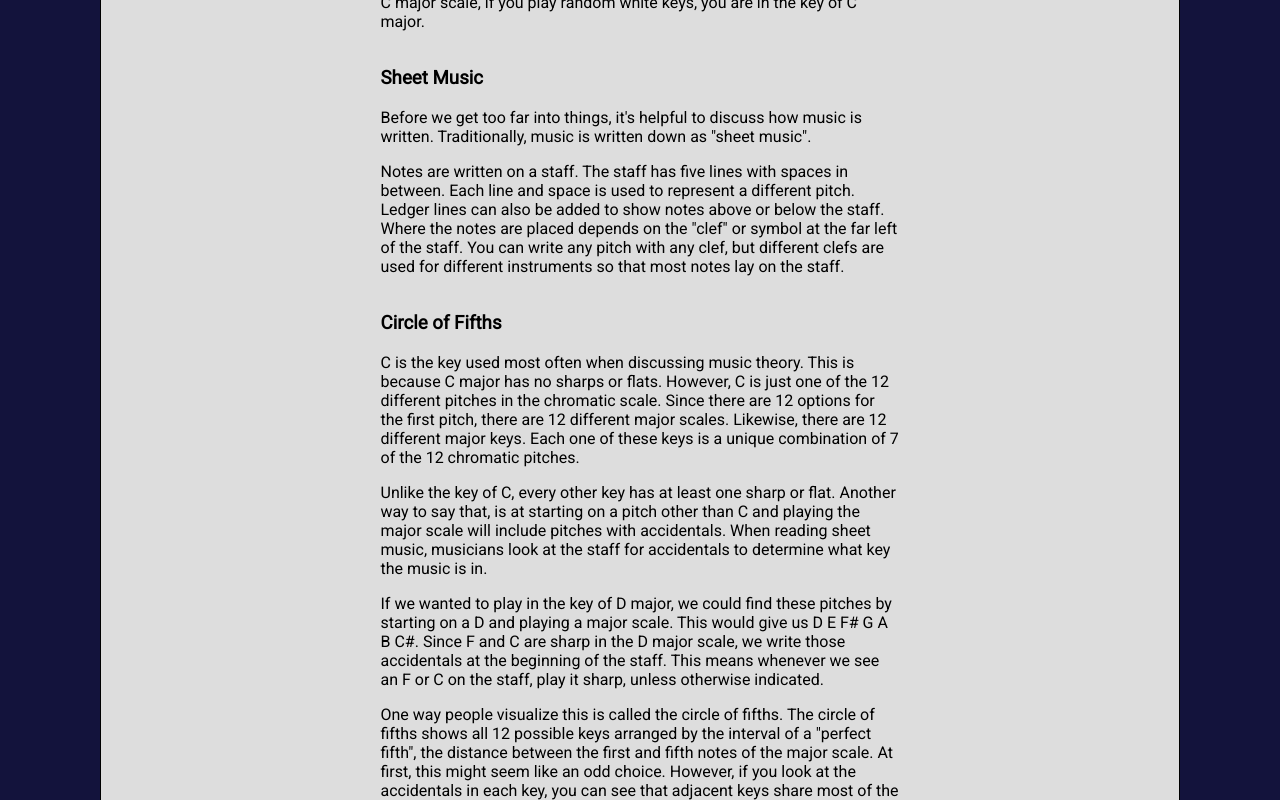
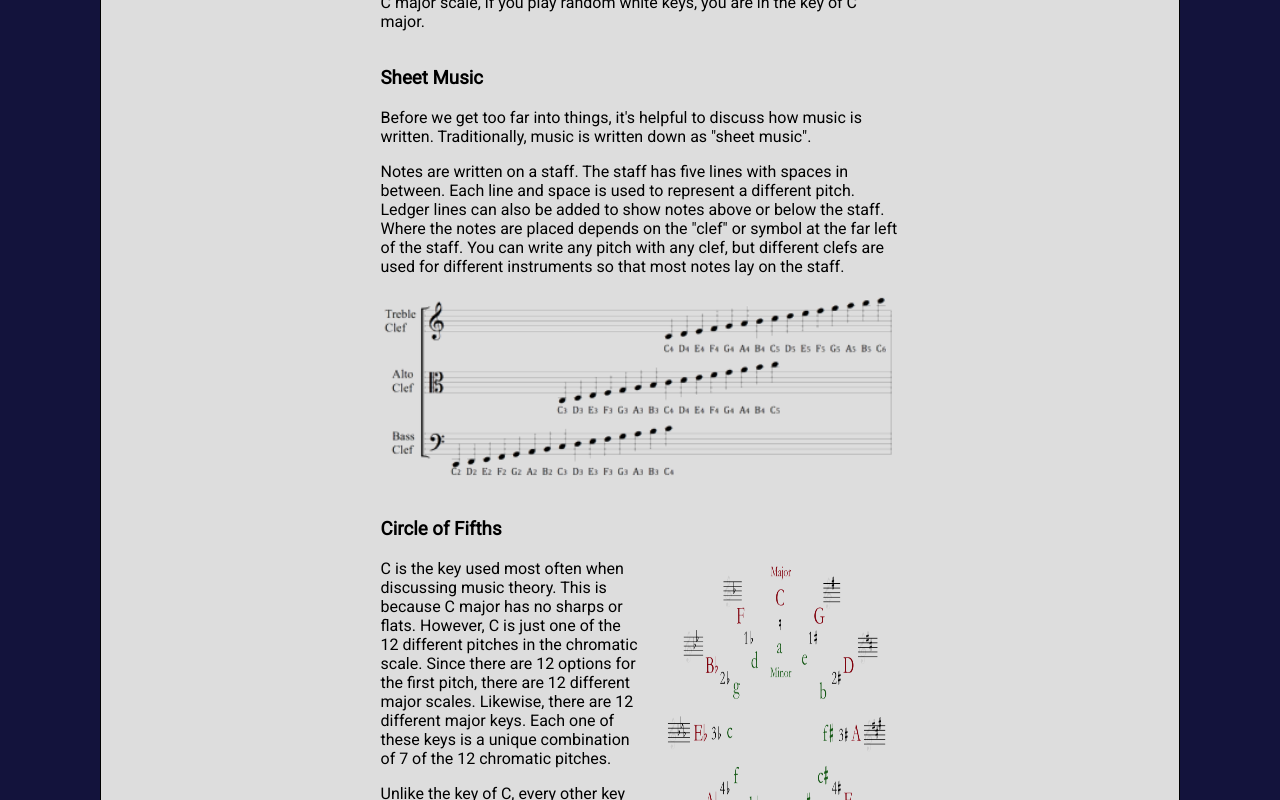
Before and after one commit to milmd90/mattdeanmiller, a React (Create React App) app in the folder client/: page /music-theory in a window 1280 px wide. Shown: the part 2969-3769 px from the top of the page. Built offline with nearby package versions, Linux system fonts and the light colour scheme.

Commit message:
add in placeholder diagrams for circle of fifths and sheet music

```diff
--- a/client/src/components/App.css
+++ b/client/src/components/App.css
@@ -476,7 +476,14 @@ a {
   width: 30%;
 }
 
-#music-theory img {
-  max-width: 100%;
+#music-theory img.full {
+  width: 100%;
   padding-bottom: 12px;
 }
+
+#music-theory #circle-of-fifths-diagram {
+  position: relative;
+  top: -15px;
+  width: 50%;
+  padding-left: 20px;
+}
--- a/client/src/pages/MusicTheory.jsx
+++ b/client/src/pages/MusicTheory.jsx
@@ -73,7 +73,7 @@ function MusicTheory(props) {
             However, the distance between both E and F and B and C are only half-steps.
             Laid out evenly:
           </p>
-          <img id='chromatic-diagram' src='/images/music-theory/chromatic.png' alt='chromatic'/>
+          <img className='full' src='/images/music-theory/chromatic.png' alt='chromatic'/>
           <p>
             The piano is a good way to visualize this pattern.
             All of the natural tones are played with white keys.
@@ -81,7 +81,7 @@ function MusicTheory(props) {
             Every key on the piano plays a pitch one half-step from the two beside it.
             Since E and F and B and C are only a half-step apart, there is no black key in between those keys on the piano.
           </p>
-          <img id='keyboard-diagram' src='/images/music-theory/keyboard.png' alt='keyboard'/>
+          <img className='full' src='/images/music-theory/keyboard.png' alt='keyboard'/>
           <p>
             This pattern probably seems odd, but will make sense when we discuss the major scale.
           </p>
@@ -137,7 +137,7 @@ function MusicTheory(props) {
             Starting on a C, the intervals of the natural tones are the same as the major scale.
             Therefore, if you start on a C and play all the white keys up to the next C, you have played a C major scale.
           </p>
-          <img id='keyboard-interval-diagram' src='/images/music-theory/keyboard-with-intervals.png' alt='keyboard-with-intervals'/>
+          <img className='full' src='/images/music-theory/keyboard-with-intervals.png' alt='keyboard-with-intervals'/>
         </div>
         <div className='item'>
           <h3 id='key'>
@@ -168,11 +168,14 @@ function MusicTheory(props) {
             Where the notes are placed depends on the "clef" or symbol at the far left of the staff.
             You can write any pitch with any clef, but different clefs are used for different instruments so that most notes lay on the staff.
           </p>
+          <img className='full' src='/images/music-theory/sheet-music.png' alt='sheet-music'/>
         </div>
         <div className='item'>
           <h3 id='circle-of-fifths'>
             Circle of Fifths
           </h3>
+          <div className="row">
+            <div className="column">
               <p>
                 C is the key used most often when discussing music theory.
                 This is because C major has no sharps or flats.
@@ -186,6 +189,9 @@ function MusicTheory(props) {
                 Another way to say that, is at starting on a pitch other than C and playing the major scale will include pitches with accidentals.
                 When reading sheet music, musicians look at the staff for accidentals to determine what key the music is in.
               </p>
+            </div>
+            <img id='circle-of-fifths-diagram' src='/images/music-theory/circle-of-fifths.png' alt='circle-of-fifths'/>
+          </div>
           <p>
             If we wanted to play in the key of D major, we could find these pitches by starting on a D and playing a major scale.
             This would give us D E F# G A B C#.
@@ -216,7 +222,7 @@ function MusicTheory(props) {
             If you start on the sixth pitch of the major scale and play seven ascending pitches, you will play the intervals for the minor scale.
             Since C is the sixth pitch in Eb major, C minor will have the same pitches as Eb major.
           </p>
-          <img id='minor-major-diagram' src='/images/music-theory/minor-major.png' alt='minor-major'/>
+          <img className='full' src='/images/music-theory/minor-major.png' alt='minor-major'/>
         </div>
         <div className='item'>
           <h3 id='chords'>
@@ -247,8 +253,8 @@ function MusicTheory(props) {
             Quality refers to the intervals between the pitches in the chord.
             Since some of the pitches in the key are closer than others, so are the pitches in each chord.
           </p>
-          <img id='keyboard-diagram-2' src='/images/music-theory/keyboard.png' alt='keyboard'/>
-          <img id='chords-diagram' src='/images/music-theory/chords.png' alt='chords'/>
+          <img className='full' src='/images/music-theory/keyboard.png' alt='keyboard'/>
+          <img className='full' src='/images/music-theory/chords.png' alt='chords'/>
           <p>
             You can see that with major chords the distance between the first pitch and third pitch is 4 half steps (2 whole steps).
             In minor chords that distance is only 3 half steps.
```
Also changed, not shown: client/public/images/music-theory/circle-of-fifths.png (added), client/public/images/music-theory/sheet-music.png (added). Lines whose indentation alone changed are shown as unchanged.
